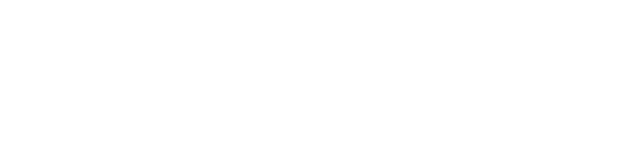
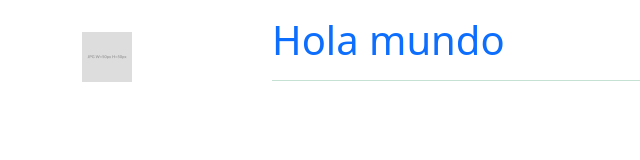
Before and after one commit to ErickM12/canis, a plain HTML site: page index.html in a window 1280 px wide. Shown: the whole page, without its empty margins (0-640 px from the left). Drawn offline with nearby package versions, Linux system fonts and the light colour scheme.

Commit message:
Implementacion de la vista home

```diff
--- a/index.html
+++ b/index.html
@@ -4,8 +4,21 @@
     <meta charset="UTF-8">
     <meta name="viewport" content="width=device-width, initial-scale=1.0">
     <title>Document</title>
+    <link href="https://cdn.jsdelivr.net/npm/bootstrap@5.1.3/dist/css/bootstrap.min.css" rel="stylesheet" integrity="sha384-1BmE4kWBq78iYhFldvKuhfTAU6auU8tT94WrHftjDbrCEXSU1oBoqyl2QvZ6jIW3" crossorigin="anonymous">
 </head>
 <body>
+    <div class="container">
+        <div class="row">
+            <div class="col-3 col-md-2 d-flex align-items-center">
+                <img src="./assets/logo.png" alt="logotipo">
+            </div>
+            <div class="col-8 col-md-10 my-3">
+                <h1 class="text-primary">Hola mundo</h1>
+                <hr class="bg-success">
+            </div>
+        </div>
+    </div>
 
+    <script src="https://cdn.jsdelivr.net/npm/bootstrap@5.1.3/dist/js/bootstrap.bundle.min.js" integrity="sha384-ka7Sk0Gln4gmtz2MlQnikT1wXgYsOg+OMhuP+IlRH9sENBO0LRn5q+8nbTov4+1p" crossorigin="anonymous"></script>
 </body>
 </html>
```
Also changed, not shown: assets/logo.png (added), 1 other file.
